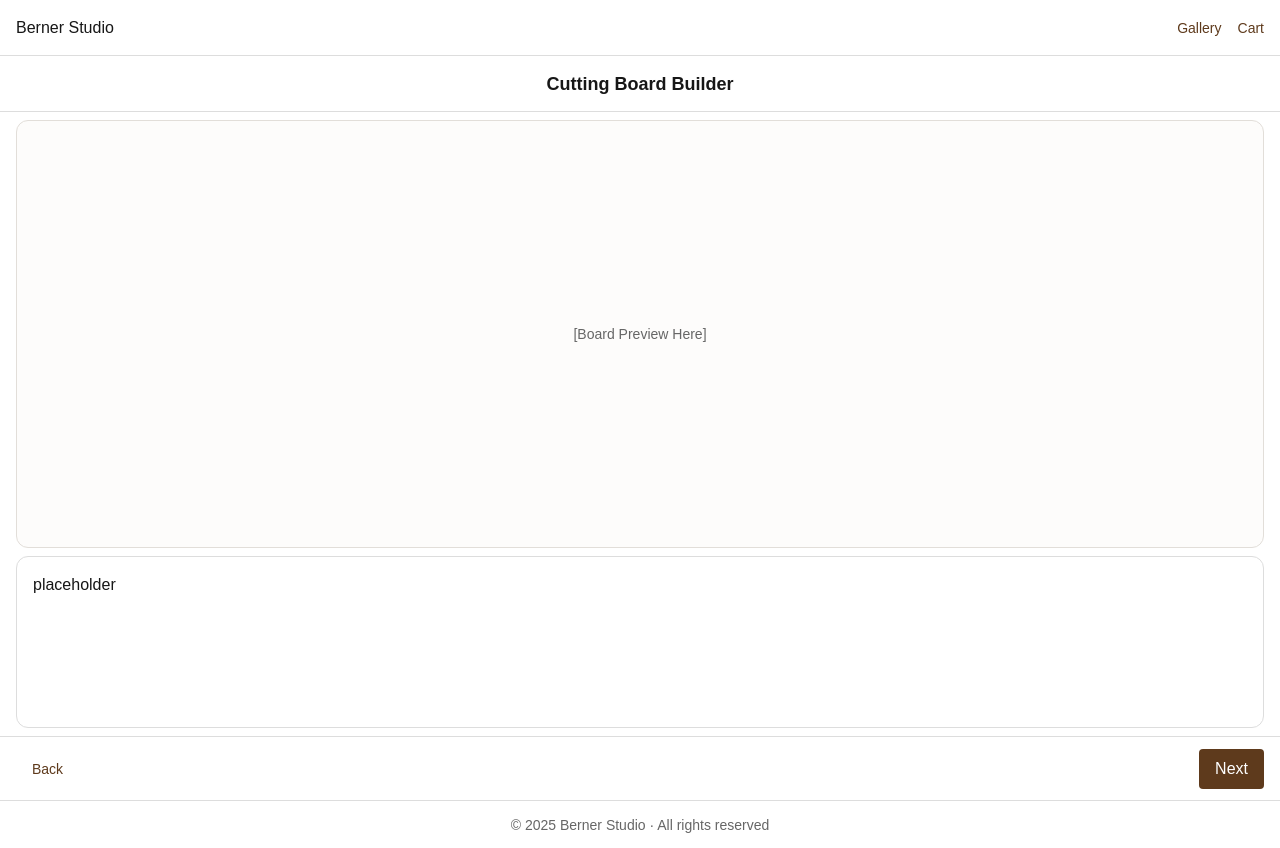
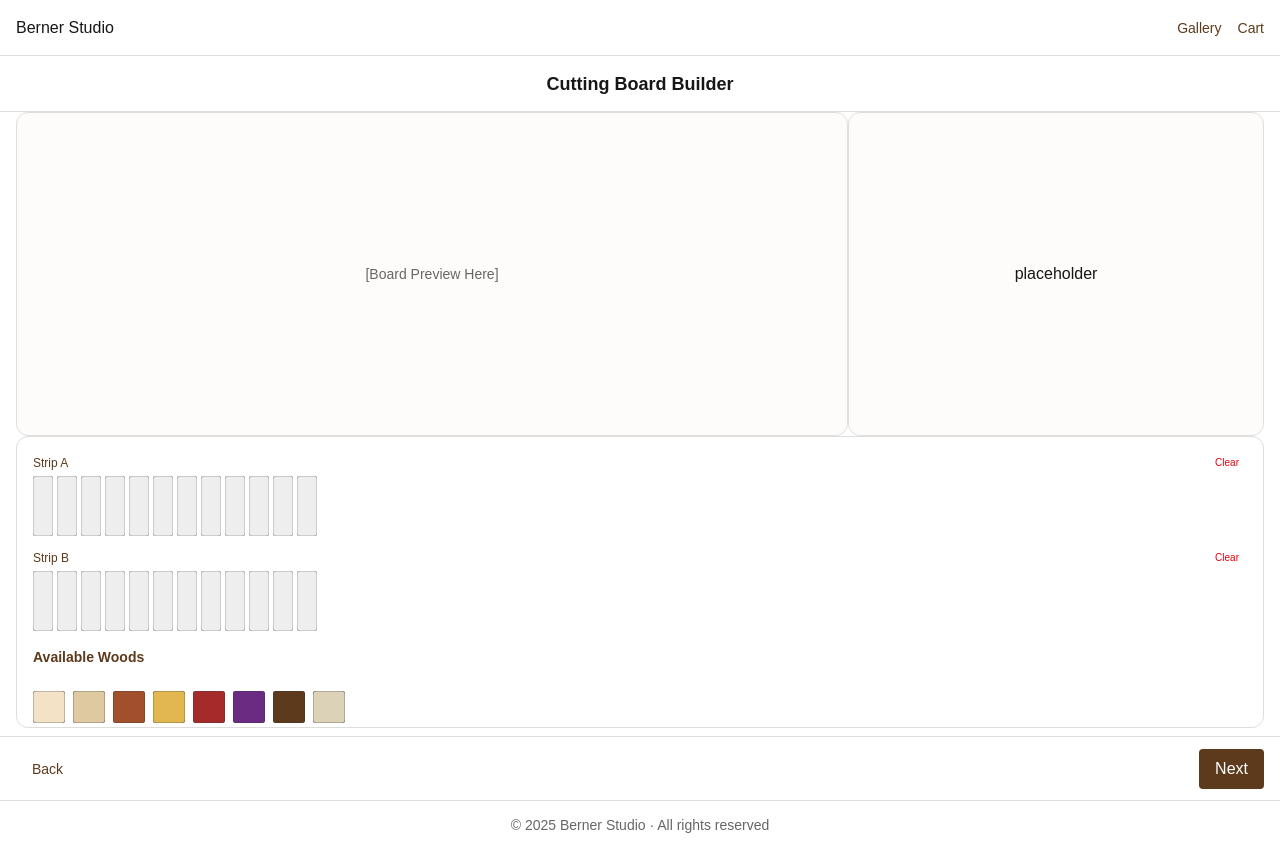
Before and after one commit to seantolbert/bsfrontend, a Next.js app: page /board-builder in a window 1280 px wide. Built offline with nearby package versions, Linux system fonts and the light colour scheme.

Commit message:
control section functional

```diff
--- a/src/app/layout.tsx
+++ b/src/app/layout.tsx
@@ -13,7 +13,9 @@ export default function RootLayout({
         <header className="h-14 w-full border-b border-[#ddd] flex items-center px-4">
           <GlobalNav />
         </header>
+
         <main className="flex-1">{children}</main>
+
         <footer className="h-12 w-full border-t border-[#ddd] flex items-center justify-center px-4 text-sm text-[#666]">
           <GlobalFooter />
         </footer>
--- a/src/components/BoardBuilderLayout.tsx
+++ b/src/components/BoardBuilderLayout.tsx
@@ -2,6 +2,7 @@ import TopNav from "./TopNav";
 import BoardPreview from "./BoardPreview";
 import BoardControls from "./BoardControls";
 import BottomNav from "./BottomNav";
+import SizeSelector from "./controls/SizeSelector";
 
 export default function BoardBuilderLayout() {
   return (
@@ -10,10 +11,15 @@ export default function BoardBuilderLayout() {
         <TopNav />
       </div>
       <div className="flex-1 flex flex-col">
-        <div className="flex-1 overflow-hidden px-4 py-2">
-          <BoardPreview />
+        <div className="flex-1 flex">
+          <div className="flex-2 overflow-hidden pl-4">
+            <BoardPreview />
+          </div>
+          <div className="flex-1 overflow-hidden pr-4">
+            <SizeSelector />
+          </div>
         </div>
-        <div className="h-[180px] px-4 pb-2">
+        <div className="h-[300px] px-4 pb-2">
           <BoardControls />
         </div>
       </div>
--- a/src/components/BoardControls.tsx
+++ b/src/components/BoardControls.tsx
@@ -1,11 +1,18 @@
 "use client";
 
-import PatternSelector from "./controls/PatternSelector";
+import AvailableWoods from "./controls/AvailableWoods";
+import StripsEditor from "./controls/StripsEditor";
 
 export default function BoardControls() {
   return (
-    <div className="bg-white rounded-xl border border-[#ddd] p-4 h-full overflow-hidden">
-      <PatternSelector />
+    <div className="bg-white rounded-xl border border-[#ddd] p-4 h-full overflow-hidden flex flex-col justify-between">
+      {/* Main controls */}
+      <div className="space-y-4">
+        <StripsEditor />
+      </div>
+
+      {/* Static wood options section at the bottom */}
+      <AvailableWoods />
     </div>
   );
 }
--- /dev/null
+++ b/src/components/controls/AvailableWoods.tsx
@@ -0,0 +1,83 @@
+"use client";
+
+import { useBoardBuilder } from "@/contexts/BoardBuilderContext";
+
+const WOODS = [
+  { id: "maple", name: "Maple", color: "#f3e2c6" },
+  { id: "ambrosia", name: "Ambrosia Maple", color: "#dec9a0" },
+  { id: "cherry", name: "Cherry", color: "#a24f2c" },
+  { id: "canarywood", name: "Canarywood", color: "#e2b74f" },
+  { id: "padauk", name: "Padauk", color: "#a52a2a" },
+  { id: "purpleheart", name: "Purpleheart", color: "#6b2b82" },
+  { id: "walnut", name: "Walnut", color: "#5e3a1c" },
+  { id: "ash", name: "Ash", color: "#dcd2b8" },
+];
+
+export default function AvailableWoods() {
+  const { heldWood, setHeldWood } = useBoardBuilder();
+  const selectedWood = WOODS.find((wood) => wood.id === heldWood);
+
+  return (
+    <div className="mt-4">
+      <h4 className="text-sm font-semibold mb-2 text-[#5e3a1c]">
+        Available Woods
+      </h4>
+
+      <div className="flex gap-2 overflow-x-auto">
+        {WOODS.map((wood) => (
+          <div
+            key={wood.id}
+            className="flex flex-col justify-end items-center w-[32px] h-[48px] shrink-0"
+          >
+            <DraggableWoodTile
+              wood={wood}
+              isSelected={heldWood === wood.id}
+              onSelect={() => {
+                setHeldWood(heldWood === wood.id ? null : wood.id);
+              }}
+            />
+          </div>
+        ))}
+      </div>
+
+      {selectedWood && (
+        <div className="text-center mt-1 text-[11px] text-[#5e3a1c] font-medium">
+          {selectedWood.name}
+        </div>
+      )}
+    </div>
+  );
+}
+
+function DraggableWoodTile({
+  wood,
+  isSelected,
+  onSelect,
+}: {
+  wood: { id: string; name: string; color: string };
+  isSelected: boolean;
+  onSelect: () => void;
+}) {
+  const height = isSelected ? 47 : 32;
+
+  return (
+    <button
+      onClick={onSelect}
+      className={`
+        transition-all duration-150 ease-out
+        opacity-${isSelected ? "60" : "100"}
+      `}
+    >
+      <svg width={32} height={height}>
+        <rect
+          width={32}
+          height={height}
+          fill={wood.color}
+          stroke="#333"
+          strokeWidth={0.5}
+          rx={3}
+        />
+      </svg>
+    </button>
+  );
+}
--- a/src/components/controls/PatternSelector.tsx
+++ b/src/components/controls/PatternSelector.tsx
@@ -1,14 +1,6 @@
-import { useBoardBuilder } from "@/contexts/BoardBuilderContext";
-
-const PATTERNS = [
-  { id: "classic", name: "Classic", thumbnail: "/patterns/classic.png" },
-  { id: "offset", name: "Offset", thumbnail: "/patterns/offset.png" },
-  { id: "checker", name: "Checkerboard", thumbnail: "/patterns/checker.png" },
-];
+"use client";
 
 export default function PatternSelector() {
-  const { pattern, setPattern } = useBoardBuilder();
-
   return (
     <div className="space-y-2">
       <div>placeholder</div>
--- /dev/null
+++ b/src/components/controls/SizeSelector.tsx
@@ -0,0 +1,9 @@
+"use client";
+
+export default function SizeSelector() {
+  return (
+    <div className="bg-[#fdfcfb] border border-[#e2ded9] rounded-xl h-full flex items-center justify-center">
+      <div>placeholder</div>
+    </div>
+  );
+}
--- /dev/null
+++ b/src/components/controls/StripRow.tsx
@@ -0,0 +1,51 @@
+"use client";
+
+import { useBoardBuilder } from "@/contexts/BoardBuilderContext";
+import Tile from "./Tile";
+
+export default function StripRow({
+  label,
+  stripKey,
+}: {
+  label: string;
+  stripKey: "stripA" | "stripB";
+}) {
+  const { stripA, stripB, setStripA, setStripB } = useBoardBuilder();
+
+  const strip = stripKey === "stripA" ? stripA : stripB;
+  const setStrip = stripKey === "stripA" ? setStripA : setStripB;
+
+  const handleDrop = (index: number, woodId: string) => {
+    const newStrip = [...strip];
+    newStrip[index] = woodId;
+    setStrip(newStrip);
+  };
+
+  const clearStrip = () => {
+    setStrip(Array(12).fill(null));
+  };
+
+  return (
+    <div className="space-y-1">
+      <div className="flex justify-between items-center">
+        <span className="text-xs font-medium text-[#5e3a1c]">{label}</span>
+        <button
+          onClick={clearStrip}
+          className="text-[10px] text-red-600 px-2 py-0.5 rounded hover:bg-red-100"
+        >
+          Clear
+        </button>
+      </div>
+
+      <div className="flex gap-1">
+        {strip.map((woodId, index) => (
+          <Tile
+            key={index}
+            woodId={woodId}
+            onDrop={(newId) => handleDrop(index, newId)}
+          />
+        ))}
+      </div>
+    </div>
+  );
+}
--- /dev/null
+++ b/src/components/controls/StripsEditor.tsx
@@ -0,0 +1,14 @@
+"use client";
+
+import { useBoardBuilder } from "@/contexts/BoardBuilderContext";
+import { useDrop } from "react-dnd";
+import StripRow from "./StripRow";
+
+export default function StripsEditor() {
+  return (
+    <div className="space-y-3">
+      <StripRow label="Strip A" stripKey="stripA" />
+      <StripRow label="Strip B" stripKey="stripB" />
+    </div>
+  );
+}
--- /dev/null
+++ b/src/components/controls/Tile.tsx
@@ -0,0 +1,48 @@
+"use client";
+
+import { useBoardBuilder } from "@/contexts/BoardBuilderContext";
+
+const COLORS = {
+  maple: "#f3e2c6",
+  ambrosia: "#dec9a0",
+  cherry: "#a24f2c",
+  canarywood: "#e2b74f",
+  padauk: "#a52a2a",
+  purpleheart: "#6b2b82",
+  walnut: "#5e3a1c",
+  ash: "#dcd2b8",
+};
+
+export default function Tile({
+  woodId,
+  onDrop,
+}: {
+  woodId: string | null;
+  onDrop: (id: string) => void;
+}) {
+  const { heldWood, setHeldWood } = useBoardBuilder();
+
+  const handlePointerDown = () => {
+    if (heldWood) {
+      onDrop(heldWood);
+      // Do not clear the heldWood
+    }
+  };
+
+  return (
+    <svg
+      width={20}
+      height={60}
+      onPointerDown={handlePointerDown}
+      className="cursor-pointer"
+    >
+      <rect
+        width={20}
+        height={60}
+        fill={woodId ? COLORS[woodId] : "#eee"}
+        stroke="#aaa"
+        rx={3}
+      />
+    </svg>
+  );
+}
--- a/src/contexts/BoardBuilderContext.tsx
+++ b/src/contexts/BoardBuilderContext.tsx
@@ -10,7 +10,10 @@ export function BoardBuilderProvider({ children }) {
   const [boardSize, setBoardSize] = useState<string | null>(null);
   const [edgeProfile, setEdgeProfile] = useState<string | null>(null);
   const [juiceGroove, setJuiceGroove] = useState<boolean>(false);
-  const [brassFeet, setBrassFeet] = useState<boolean>(false);
+  const [heldWood, setHeldWood] = useState<string | null>(null);
+  const emptyStrip = Array(12).fill(null);
+  const [stripA, setStripA] = useState([...emptyStrip]);
+  const [stripB, setStripB] = useState([...emptyStrip]);
 
   return (
     <BoardBuilderContext.Provider
@@ -25,8 +28,12 @@ export function BoardBuilderProvider({ children }) {
         setEdgeProfile,
         juiceGroove,
         setJuiceGroove,
-        brassFeet,
-        setBrassFeet,
+        heldWood,
+        setHeldWood,
+        stripA,
+        setStripA,
+        stripB,
+        setStripB,
       }}
     >
       {children}
```
Also changed, not shown: package.json (+7 -6 lines), 1 other file (tests, documents, lock files or other folders).
